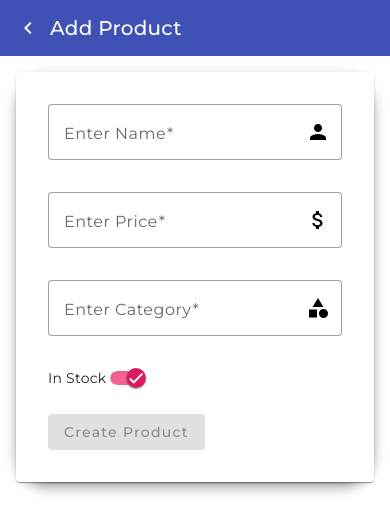
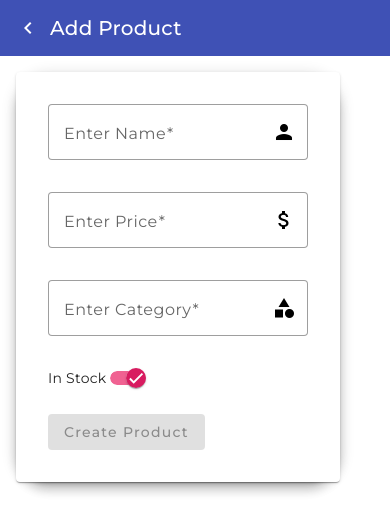
Before and after one commit to AniketPotdar-AP/productManagement_In_Angular, an Angular app: page /add-product in a window 390 px wide. Shown: the top 532 px of the page. Built offline with nearby package versions, Linux system fonts and the light colour scheme.

Commit message:
Updated Product management

```diff
--- a/src/app/core/components/update-product/update-product.component.scss
+++ b/src/app/core/components/update-product/update-product.component.scss
@@ -32,3 +32,9 @@ mat-card {
   font-weight: 500;
   padding-bottom: 1rem;
 }
+
+@media screen and (max-width: 600px) {
+  .container {
+    margin-right: 50px;
+  }
+}
--- a/src/app/pages/add-product/add-product.component.scss
+++ b/src/app/pages/add-product/add-product.component.scss
@@ -32,3 +32,9 @@ mat-card {
   font-weight: 500;
   padding-bottom: 1rem;
 }
+
+@media screen and (max-width: 600px) {
+  .container {
+    margin-right: 50px;
+  }
+}
--- a/src/app/pages/home/home.component.scss
+++ b/src/app/pages/home/home.component.scss
@@ -1,7 +1,6 @@
 .content {
   border-radius: 10px;
   margin: 16px;
-  margin-left: 32px;
   padding: 10px;
   font-size: 1rem;
   min-height: 80vh;
@@ -36,6 +35,10 @@ mat-form-field {
   .createCon {
     display: none;
   }
+
+  .content {
+    margin-right: 50px;
+  }
 }
 
 @media screen and (min-width: 600px) {
```
